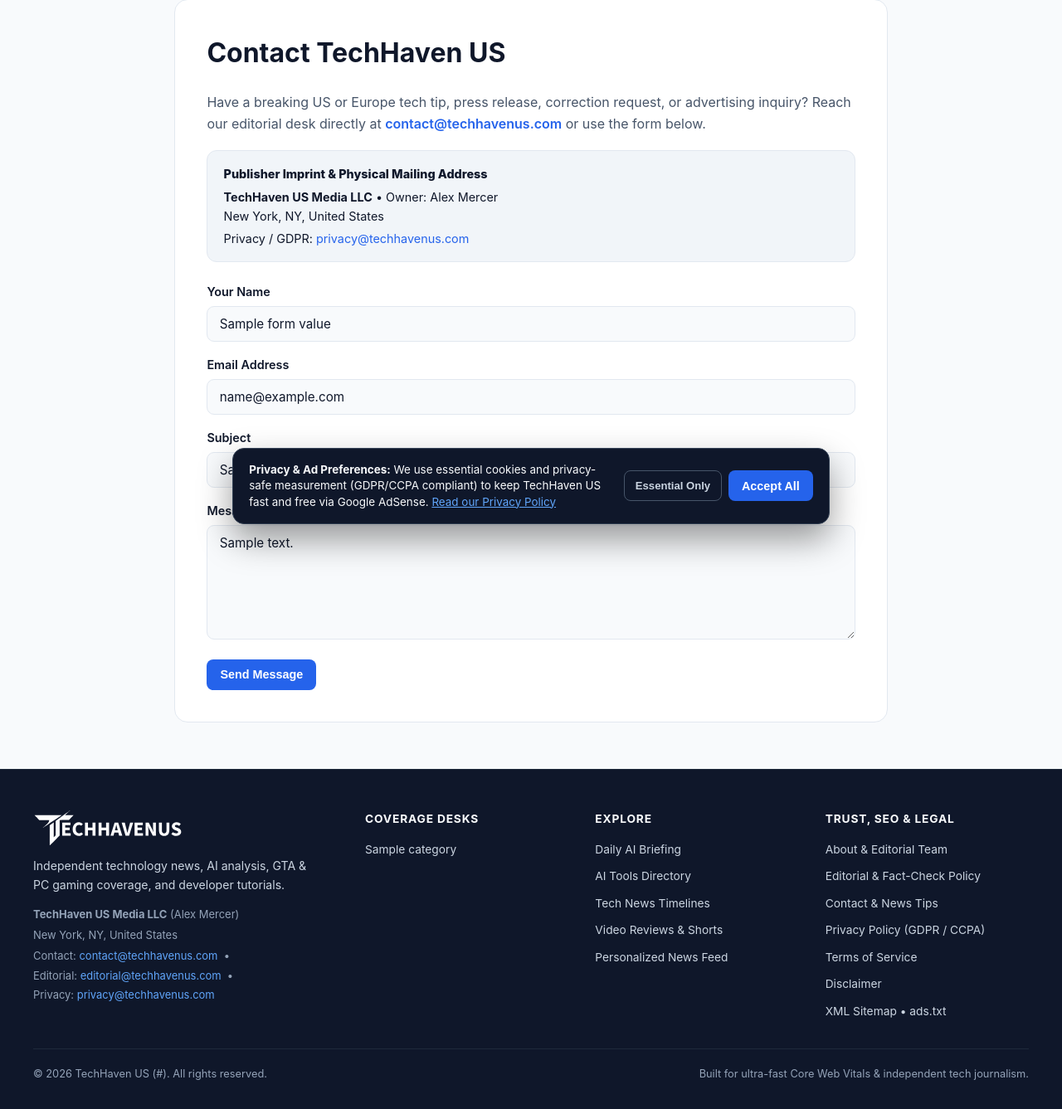
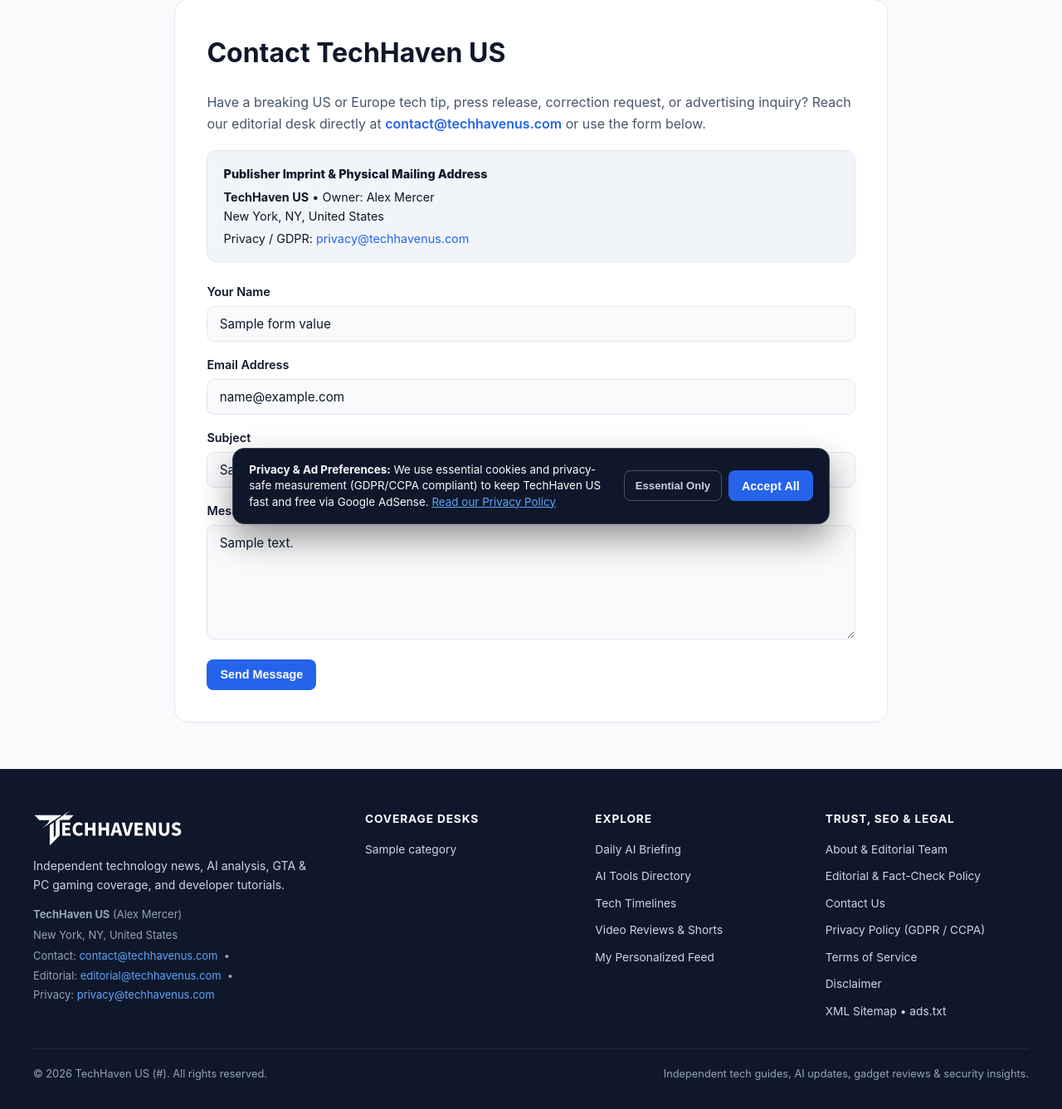
Before and after one commit to Morsalen0220/us, a Node project: template views/public/contact.ejs in a window 1280 px wide. Shown: the part 152-1489 px from the top of the page at 83% size. Run offline with Node 20 templates, Linux system fonts and the light colour scheme; the template is opened without the code that fills it: most values are stand-ins (such as "Sample title", 1, 10 or a date in 2020); grey boxes marked "Sample" are stand-in pictures.

Commit message:
Remove Media LLC and journalism/newsroom wording across public site

```diff
--- a/src/db/seed.js
+++ b/src/db/seed.js
@@ -9,12 +9,12 @@ import { generateDraftSocialPosts } from '../utils/social.js';
 const DEFAULT_SETTINGS = {
   site_name: 'TechHaven US',
   site_tagline: 'Breaking US & Europe Tech, AI, Gaming & Practical Guides',
-  site_description: 'Independent technology journalism, AI breakthroughs, GTA & PC gaming coverage, cybersecurity briefings, and practical web engineering tutorials for the US and European audience.',
+  site_description: 'Independent tech guides, AI updates, gadget reviews, software tips, cybersecurity insights, and gaming coverage for US readers.',
   site_url: SITE_URL,
   contact_email: 'contact@techhavenus.com',
   privacy_email: 'privacy@techhavenus.com',
   twitter_handle: '@techhavenus',
-  publisher_legal_name: 'TechHaven US Media LLC',
+  publisher_legal_name: 'TechHaven US',
   publisher_owner_name: 'Alex Mercer (Founder & Managing Editor)',
   publisher_street_address: '',
   publisher_city: 'New York',
--- a/src/utils/newsletter.js
+++ b/src/utils/newsletter.js
@@ -8,7 +8,7 @@ export function generateSubscriberTokens() {
 }
 
 export function formatPhysicalAddress(settings = {}) {
-  const legalName = settings.publisher_legal_name || settings.site_name || 'TechHaven US Media LLC';
+  const legalName = settings.publisher_legal_name || settings.site_name || 'TechHaven US';
   const street = settings.publisher_street_address || '';
   const city = settings.publisher_city || 'New York';
   const state = settings.publisher_state || 'NY';
--- a/src/utils/seo.js
+++ b/src/utils/seo.js
@@ -49,7 +49,7 @@ export function buildWebsiteJsonLd(settings) {
 export function buildOrganizationJsonLd(settings) {
   const siteUrl = (settings.site_url || 'https://techhavenus.com').replace(/\/+$/, '');
   const siteName = settings.site_name || 'TechHaven US';
-  const legalName = settings.publisher_legal_name || 'TechHaven US Media LLC';
+  const legalName = settings.publisher_legal_name || 'TechHaven US';
   const ownerName = settings.publisher_owner_name || 'Alex Mercer';
 
   return {
--- a/views/partials/footer.ejs
+++ b/views/partials/footer.ejs
@@ -9,7 +9,7 @@
           <%= settings.site_description || 'Independent technology news, AI analysis, GTA & PC gaming coverage, and developer tutorials.' %>
         </p>
         <div class="footer-publisher-meta">
-          <div><strong><%= settings.publisher_legal_name || 'TechHaven US Media LLC' %></strong> (<%= settings.publisher_owner_name || 'Alex Mercer' %>)</div>
+          <div><strong><%= settings.publisher_legal_name || 'TechHaven US' %></strong> (<%= settings.publisher_owner_name || 'Alex Mercer' %>)</div>
           <div><%= [settings.publisher_street_address, settings.publisher_city || 'New York', [settings.publisher_state || 'NY', settings.publisher_postal_code].filter(Boolean).join(' '), settings.publisher_country || 'United States'].filter(Boolean).join(', ') %></div>
           <div class="footer-emails">
             <span>Contact: <a href="mailto:<%= settings.contact_email || 'contact@techhavenus.com' %>"><%= settings.contact_email || 'contact@techhavenus.com' %></a></span>
@@ -35,9 +35,9 @@
         <ul class="footer-links">
           <li><a href="/briefing">Daily AI Briefing</a></li>
           <li><a href="/ai-tools">AI Tools Directory</a></li>
-          <li><a href="/timelines">Tech News Timelines</a></li>
+          <li><a href="/timelines">Tech Timelines</a></li>
           <li><a href="/videos">Video Reviews &amp; Shorts</a></li>
-          <li><a href="/my-feed">Personalized News Feed</a></li>
+          <li><a href="/my-feed">My Personalized Feed</a></li>
         </ul>
       </div>
 
@@ -46,7 +46,7 @@
         <ul class="footer-links">
           <li><a href="/about">About &amp; Editorial Team</a></li>
           <li><a href="/editorial-policy">Editorial &amp; Fact-Check Policy</a></li>
-          <li><a href="/contact">Contact &amp; News Tips</a></li>
+          <li><a href="/contact">Contact Us</a></li>
           <li><a href="/privacy-policy">Privacy Policy (GDPR / CCPA)</a></li>
           <li><a href="/terms">Terms of Service</a></li>
           <li><a href="/disclaimer">Disclaimer</a></li>
@@ -57,7 +57,7 @@
 
     <div class="footer-bottom">
       <span>&copy; <%= new Date().getFullYear() %> <%= settings.site_name || 'TechHaven US' %> (<%= siteUrl %>). All rights reserved.</span>
-      <span>Built for ultra-fast Core Web Vitals &amp; independent tech journalism.</span>
+      <span>Independent tech guides, AI updates, gadget reviews &amp; security insights.</span>
     </div>
   </div>
 </footer>
--- a/views/partials/header.ejs
+++ b/views/partials/header.ejs
@@ -78,7 +78,7 @@
     </nav>
 
     <div class="header-actions">
-      <button type="button" id="pushAlertBtn" class="icon-btn" aria-label="Toggle Breaking News Push Alerts">
+      <button type="button" id="pushAlertBtn" class="icon-btn" aria-label="Toggle Tech Update Push Alerts">
         <span class="btn-ico" aria-hidden="true"><%- icon('bell', 15) %></span><span class="btn-label">Alerts</span>
       </button>
       <button type="button" id="searchOpenBtn" class="icon-btn" aria-label="Search articles">
@@ -111,7 +111,7 @@
   </div>
 
   <div class="mobile-drawer-quick-actions">
-    <button type="button" class="icon-btn js-push-toggle" aria-label="Toggle Breaking News Push Alerts">
+    <button type="button" class="icon-btn js-push-toggle" aria-label="Toggle Tech Update Push Alerts">
       <span class="btn-ico" aria-hidden="true"><%- icon('bell', 16) %></span><span class="btn-label">Alerts</span>
     </button>
     <button type="button" class="icon-btn js-theme-toggle" aria-label="Toggle color theme">
@@ -127,7 +127,7 @@
       <a href="/briefing" class="nav-link <%= currentPath.startsWith('/briefing') ? 'active' : '' %>"><span><%- icon('zap', 16) %> Daily AI Briefing</span></a>
       <a href="/videos" class="nav-link <%= currentPath.startsWith('/videos') ? 'active' : '' %>"><span><%- icon('clapperboard', 16) %> Video Reviews &amp; Shorts</span></a>
       <a href="/ai-tools" class="nav-link <%= currentPath.startsWith('/ai-tools') ? 'active' : '' %>"><span><%- icon('wrench', 16) %> AI Tools Directory</span></a>
-      <a href="/timelines" class="nav-link <%= currentPath.startsWith('/timelines') ? 'active' : '' %>"><span><%- icon('clock', 16) %> Tech News Timelines</span></a>
+      <a href="/timelines" class="nav-link <%= currentPath.startsWith('/timelines') ? 'active' : '' %>"><span><%- icon('clock', 16) %> Tech Timelines</span></a>
       <a href="/saved" class="nav-link <%= currentPath.startsWith('/saved') ? 'active' : '' %>"><span><%- icon('bookmark', 16) %> Saved Articles</span></a>
     </div>
 
--- a/views/public/contact.ejs
+++ b/views/public/contact.ejs
@@ -14,7 +14,7 @@
 
     <div style="background:var(--surface-alt);border:1px solid var(--border);border-radius:12px;padding:1rem 1.2rem;margin-bottom:1.5rem;font-size:0.9rem;">
       <div style="font-weight:800;margin-bottom:0.35rem;">Publisher Imprint &amp; Physical Mailing Address</div>
-      <div><strong><%= settings.publisher_legal_name || 'TechHaven US Media LLC' %></strong> • Owner: <%= settings.publisher_owner_name || 'Alex Mercer' %></div>
+      <div><strong><%= settings.publisher_legal_name || 'TechHaven US' %></strong> • Owner: <%= settings.publisher_owner_name || 'Alex Mercer' %></div>
       <div><%= [settings.publisher_street_address, settings.publisher_city || 'New York', [settings.publisher_state || 'NY', settings.publisher_postal_code].filter(Boolean).join(' '), settings.publisher_country || 'United States'].filter(Boolean).join(', ') %></div>
       <div style="margin-top:0.25rem;"><% if (settings.publisher_phone) { %>Phone: <%= settings.publisher_phone %> • <% } %>Privacy / GDPR: <a href="mailto:<%= settings.privacy_email || 'privacy@techhavenus.com' %>" style="color:var(--accent);"><%= settings.privacy_email || 'privacy@techhavenus.com' %></a></div>
     </div>
--- a/views/public/my-feed.ejs
+++ b/views/public/my-feed.ejs
@@ -7,7 +7,7 @@
 <main class="main-content container">
   <header style="margin-bottom:1.5rem;">
     <span class="cat-pill" style="--cat-color:#2563EB">Personalized Feed</span>
-    <h1 style="margin:0.45rem 0 0.35rem;font-size:2rem;font-weight:850;display:flex;align-items:center;gap:0.5rem;"><%- icon('sparkles', 26) %> My Personalized News Feed</h1>
+    <h1 style="margin:0.45rem 0 0.35rem;font-size:2rem;font-weight:850;display:flex;align-items:center;gap:0.5rem;"><%- icon('sparkles', 26) %> My Personalized Feed</h1>
     <p style="margin:0;color:var(--text-muted);">Choose the tech topics and categories you want to follow.</p>
   </header>
 
--- a/views/public/newsletter-status.ejs
+++ b/views/public/newsletter-status.ejs
@@ -20,7 +20,7 @@
     </div>
 
     <div style="margin-top:2rem;padding-top:1.1rem;border-top:1px solid var(--border);font-size:0.8rem;color:var(--text-soft);">
-      <%= settings.publisher_legal_name || 'TechHaven US Media LLC' %> •
+      <%= settings.publisher_legal_name || 'TechHaven US' %> •
       <%= [settings.publisher_street_address, settings.publisher_city || 'New York', [settings.publisher_state || 'NY', settings.publisher_postal_code].filter(Boolean).join(' '), settings.publisher_country || 'United States'].filter(Boolean).join(', ') %>
     </div>
   </div>
--- a/views/public/page.ejs
+++ b/views/public/page.ejs
@@ -20,8 +20,8 @@
     </ul>
     <h2 id="ownership">Ownership, Publisher Imprint &amp; Mailing Address</h2>
     <div style="background:var(--surface-alt);border:1px solid var(--border);border-radius:12px;padding:1rem 1.2rem;font-size:0.94rem;">
-      <p style="margin:0 0 0.45rem;"><strong>Publisher / Legal Entity:</strong> <%= settings.publisher_legal_name || 'TechHaven US Media LLC' %></p>
-      <p style="margin:0 0 0.45rem;"><strong>Owner &amp; Managing Editor:</strong> <%= settings.publisher_owner_name || 'Alex Mercer' %></p>
+      <p style="margin:0 0 0.45rem;"><strong>Publisher / Brand:</strong> <%= settings.publisher_legal_name || 'TechHaven US' %></p>
+      <p style="margin:0 0 0.45rem;"><strong>Founder &amp; Editor:</strong> <%= settings.publisher_owner_name || 'Alex Mercer' %></p>
       <p style="margin:0 0 0.45rem;"><strong>Location:</strong> <%= [settings.publisher_street_address, settings.publisher_city || 'New York', [settings.publisher_state || 'NY', settings.publisher_postal_code].filter(Boolean).join(' '), settings.publisher_country || 'United States'].filter(Boolean).join(', ') %></p>
       <% if (settings.publisher_phone) { %><p style="margin:0 0 0.45rem;"><strong>Phone:</strong> <%= settings.publisher_phone %></p><% } %>
       <p style="margin:0;"><strong>Contact:</strong> <a href="mailto:<%= settings.contact_email || 'contact@techhavenus.com' %>"><%= settings.contact_email || 'contact@techhavenus.com' %></a> • <strong>Editorial Desk:</strong> <a href="mailto:editorial@techhavenus.com">editorial@techhavenus.com</a> • <strong>Privacy &amp; GDPR:</strong> <a href="mailto:<%= settings.privacy_email || 'privacy@techhavenus.com' %>"><%= settings.privacy_email || 'privacy@techhavenus.com' %></a></p>
@@ -56,7 +56,7 @@
       <li><strong>Essential &amp; Analytics Storage:</strong> Theme preferences (stored locally in your browser) and privacy-respecting analytics when consented.</li>
     </ul>
     <h2>2. Google AdSense &amp; Third-Party Advertising Cookies</h2>
-    <p>We partner with <strong>Google AdSense</strong> to fund independent journalism. Third-party vendors, including Google, use cookies (such as the DoubleClick cookie) to serve ads based on a user’s prior visits to this website or other websites on the internet.</p>
+    <p>We partner with <strong>Google AdSense</strong> to support independent tech guides, reviews, and free content. Third-party vendors, including Google, use cookies (such as the DoubleClick cookie) to serve ads based on a user’s prior visits to this website or other websites on the internet.</p>
     <ul>
       <li>Users in the EEA, UK, and US can customize or opt out of personalized advertising by visiting <a href="https://www.google.com/settings/ads" target="_blank" rel="noopener noreferrer">Google Ads Settings</a> or <a href="https://www.aboutads.info/choices/" target="_blank" rel="noopener noreferrer">YourAdChoices</a>.</li>
       <li>Essential-only consent disables ad personalization signals via Google Consent Mode v2.</li>
--- a/views/public/timelines.ejs
+++ b/views/public/timelines.ejs
@@ -7,7 +7,7 @@
 <main class="main-content container">
   <header style="margin-bottom:1.75rem;padding-bottom:1rem;border-bottom:2px solid var(--border);">
     <span class="cat-pill" style="--cat-color:#7C3AED">Story Trackers</span>
-    <h1 style="margin:0.45rem 0 0.35rem;font-size:2rem;font-weight:850;display:flex;align-items:center;gap:0.5rem;"><%- icon('clock', 26) %> Tech News Timelines</h1>
+    <h1 style="margin:0.45rem 0 0.35rem;font-size:2rem;font-weight:850;display:flex;align-items:center;gap:0.5rem;"><%- icon('clock', 26) %> Tech Timelines</h1>
     <p style="margin:0;color:var(--text-muted);">Follow unfolding multi-month tech, gaming, and regulatory sagas in one chronological view.</p>
   </header>
 
```
Also changed, not shown: src/routes/public.js (+6 -6 lines).
